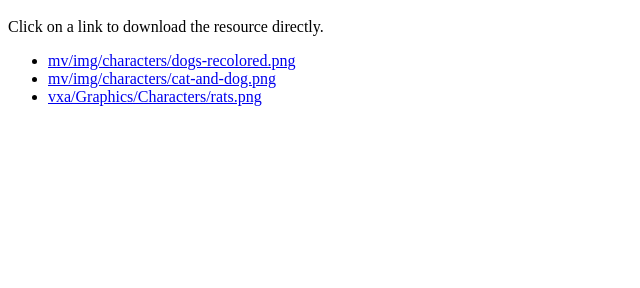
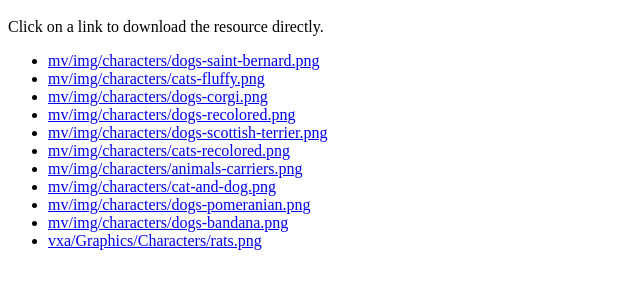
Before and after one commit to ashes999/rpg-maker-resource-dump, a plain HTML site: page index.html in a window 1280 px wide. Shown: the part 48-336 px from the top of the page, without its empty margins (0-640 px from the left). Drawn offline with Linux system fonts and the light colour scheme.

Commit message:
Update index page

```diff
--- a/index.html
+++ b/index.html
@@ -4,6 +4,6 @@
 
 Click on a link to download the resource directly.
 
-<ul><li><a href='./mv/img/characters/dogs-recolored.png'>mv/img/characters/dogs-recolored.png</a></li><li><a href='./mv/img/characters/cat-and-dog.png'>mv/img/characters/cat-and-dog.png</a></li><li><a href='./vxa/Graphics/Characters/rats.png'>vxa/Graphics/Characters/rats.png</a></li></ul>
+<ul><li><a href='./mv/img/characters/dogs-saint-bernard.png'>mv/img/characters/dogs-saint-bernard.png</a></li><li><a href='./mv/img/characters/cats-fluffy.png'>mv/img/characters/cats-fluffy.png</a></li><li><a href='./mv/img/characters/dogs-corgi.png'>mv/img/characters/dogs-corgi.png</a></li><li><a href='./mv/img/characters/dogs-recolored.png'>mv/img/characters/dogs-recolored.png</a></li><li><a href='./mv/img/characters/dogs-scottish-terrier.png'>mv/img/characters/dogs-scottish-terrier.png</a></li><li><a href='./mv/img/characters/cats-recolored.png'>mv/img/characters/cats-recolored.png</a></li><li><a href='./mv/img/characters/animals-carriers.png'>mv/img/characters/animals-carriers.png</a></li><li><a href='./mv/img/characters/cat-and-dog.png'>mv/img/characters/cat-and-dog.png</a></li><li><a href='./mv/img/characters/dogs-pomeranian.png'>mv/img/characters/dogs-pomeranian.png</a></li><li><a href='./mv/img/characters/dogs-bandana.png'>mv/img/characters/dogs-bandana.png</a></li><li><a href='./vxa/Graphics/Characters/rats.png'>vxa/Graphics/Characters/rats.png</a></li></ul>
 
 </body></html>
```
